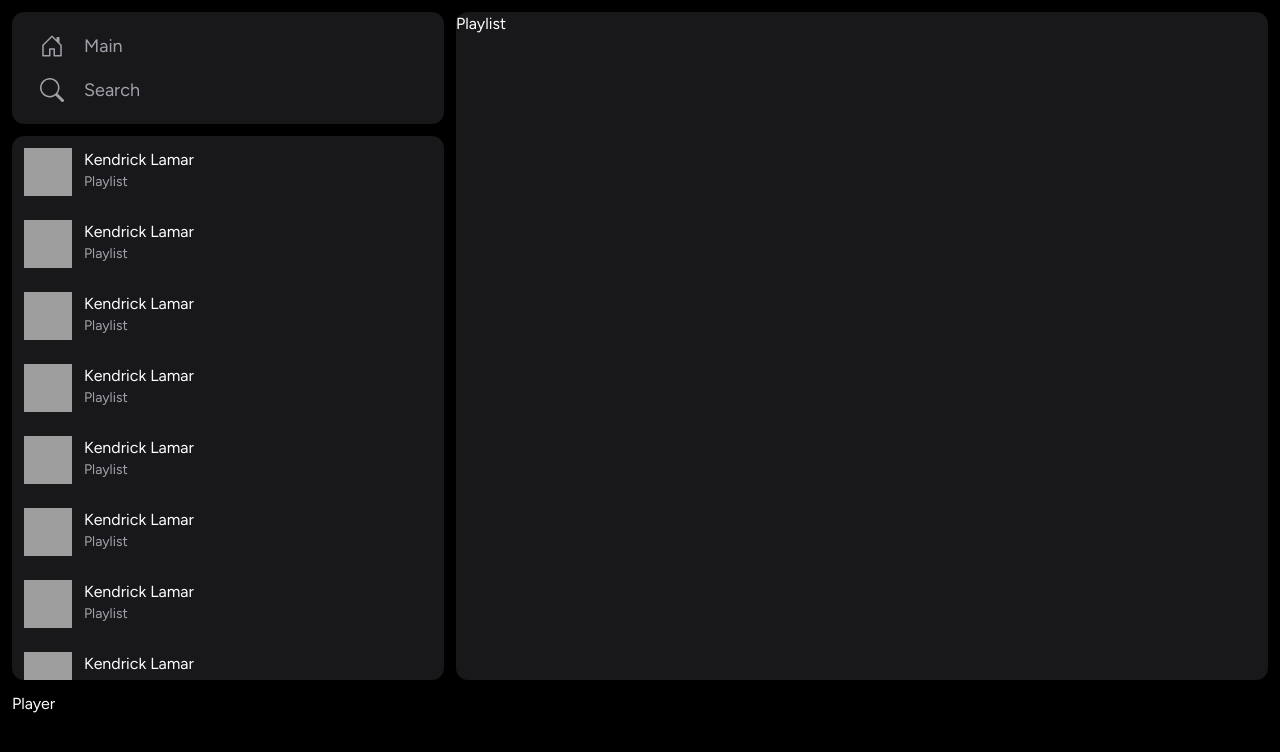
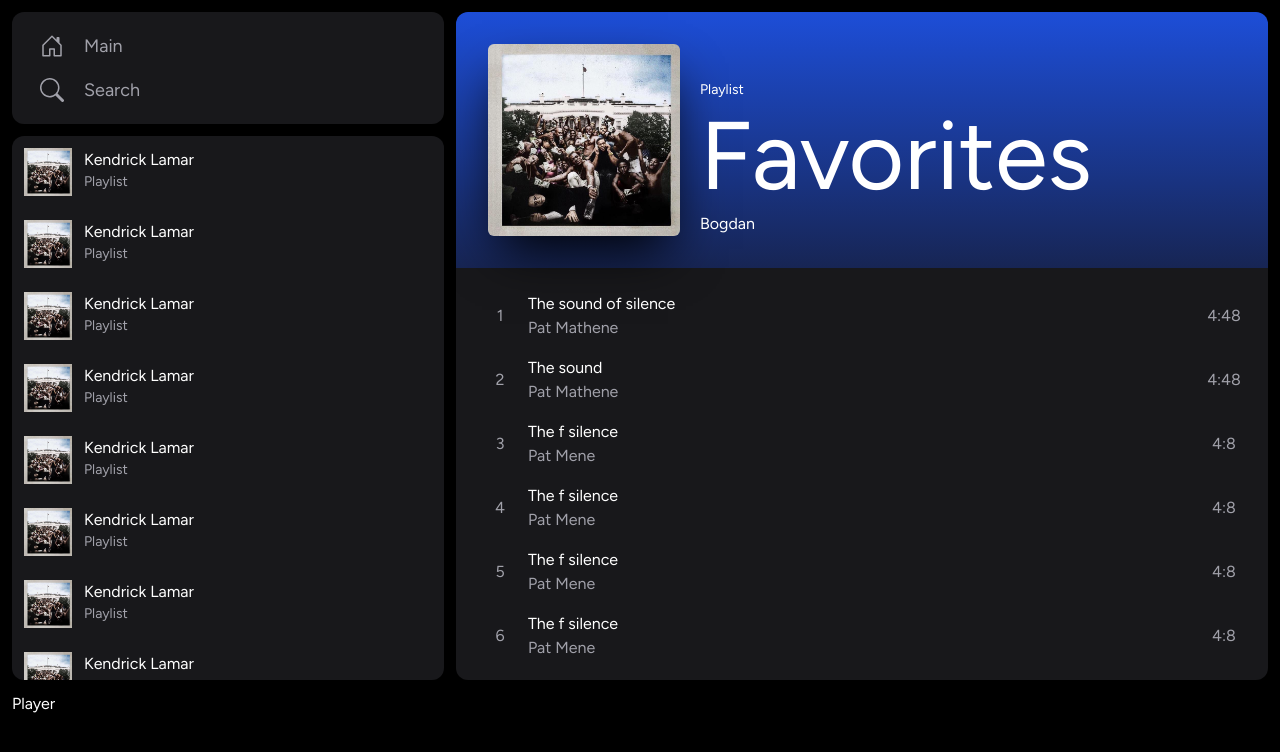
Before and after one commit to bpetrukovich/music-platform, a Next.js app in the folder packages/web/: page /favorites in a window 1280 px wide. Shown: the top 752 px of the page. Built offline with nearby package versions, Linux system fonts and the light colour scheme; grey boxes are pictures that could not be loaded.

Commit message:
feat(ui): create playlist with tracks

```diff
--- a/packages/web/src/app/layout.tsx
+++ b/packages/web/src/app/layout.tsx
@@ -21,7 +21,7 @@
       <body className={font.className}>
         <div className='grid gap-3 grid-cols-[27rem_1fr] grid-rows-[1fr_6rem] bg-black p-3 h-screen text-white'>
           <Navigation />
-          <main className='bg-zinc-900 rounded-xl'>{children}</main>
+          <main className='bg-zinc-900 rounded-xl overflow-auto'>{children}</main>
           <Player />
         </div>
       </body>
--- a/packages/web/src/components/Playlist/Playlist.tsx
+++ b/packages/web/src/components/Playlist/Playlist.tsx
@@ -1,7 +1,12 @@
 import React from 'react'
+import PlaylistHeader, { PlaylistEnum } from './PlaylistHeader/PlaylistHeader'
+import TrackList from './TrackList/TrackList'
 
 export default function Playlist() {
     return (
-        <div>Playlist</div>
+        <div>
+            <PlaylistHeader type={PlaylistEnum.Playlist} author='Bogdan' name='Favorites' />
+            <TrackList />
+        </div>
     )
 }
--- /dev/null
+++ b/packages/web/src/components/Playlist/TrackList/Track.tsx
@@ -0,0 +1,32 @@
+import React from 'react'
+
+interface ITrack {
+    number: number;
+    name: string;
+    author: string;
+    duration: string;
+}
+
+export default function Track({ number, name, author, duration }: ITrack) {
+    return (
+        <li className='flex justify-between h-16 rounded-md hover:bg-zinc-800 text-zinc-400'>
+            <div className='flex items-center'>
+                <div className='w-14 flex justify-center'>
+                    {number}
+                </div>
+                <div>
+                    <div className='text-white'>
+                        {name}
+                    </div>
+                    <div >
+                        {author}
+                    </div>
+                </div>
+            </div>
+            <div className='w-14 flex items-center justify-center'>
+                {duration}
+            </div>
+
+        </li>
+    )
+}
--- /dev/null
+++ b/packages/web/src/components/Playlist/TrackList/TrackList.tsx
@@ -0,0 +1,71 @@
+import React from 'react'
+import Track from './Track'
+
+const tracks = [
+    {
+        name: "The sound of silence",
+        author: "Pat Mathene",
+        duration: "4:48"
+    },
+    {
+        name: "The sound ",
+        author: "Pat Mathene",
+        duration: "4:48"
+    },
+    {
+        name: "The f silence",
+        author: "Pat Mene",
+        duration: "4:8"
+    },
+    {
+        name: "The f silence",
+        author: "Pat Mene",
+        duration: "4:8"
+    },
+    {
+        name: "The f silence",
+        author: "Pat Mene",
+        duration: "4:8"
+    },
+    {
+        name: "The f silence",
+        author: "Pat Mene",
+        duration: "4:8"
+    },
+    {
+        name: "The f silence",
+        author: "Pat Mene",
+        duration: "4:8"
+    },
+    {
+        name: "The f silence",
+        author: "Pat Mene",
+        duration: "4:8"
+    },
+    {
+        name: "The f silence",
+        author: "Pat Mene",
+        duration: "4:8"
+    },
+    {
+        name: "The f silence",
+        author: "Pat Mene",
+        duration: "4:8"
+    },
+    {
+        name: "The f silence",
+        author: "Pat Mene",
+        duration: "4:8"
+    },
+
+]
+
+export default function TrackList() {
+    return (
+        <ul className='p-4'>
+            {tracks.map((track, index) =>
+                <Track key={index} name={track.name} number={index + 1} duration={track.duration} author={track.author} />
+            )}
+        </ul>
+    )
+}
```
Also changed, not shown: packages/web/public/test-imgs/to-pimp.avif (added), packages/web/public/test-imgs/to-pimp.jpg (added).
